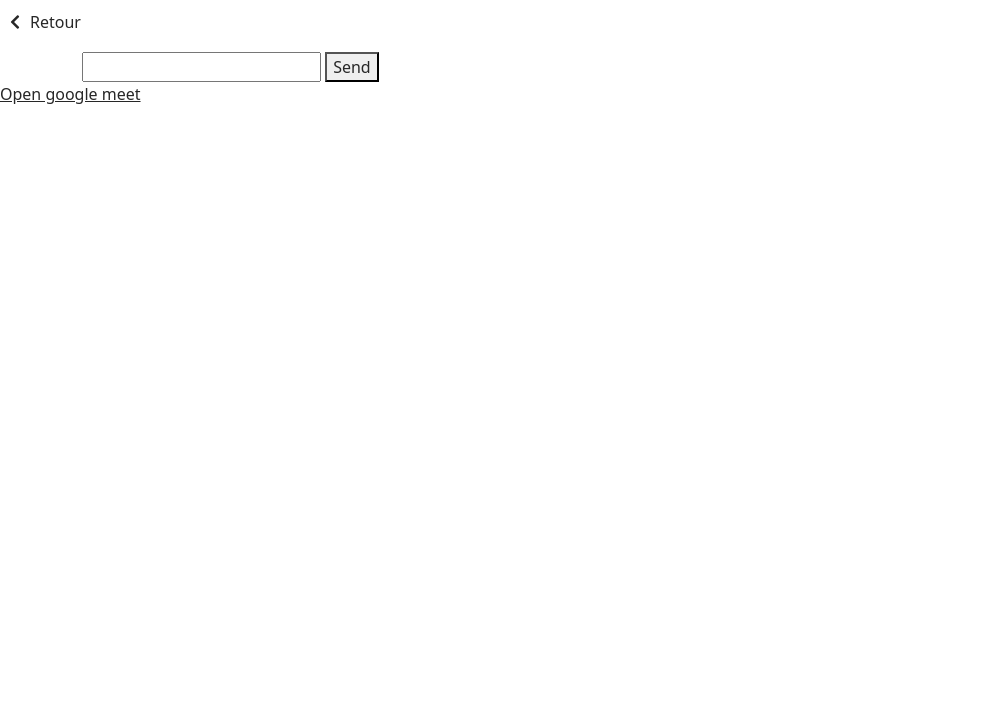
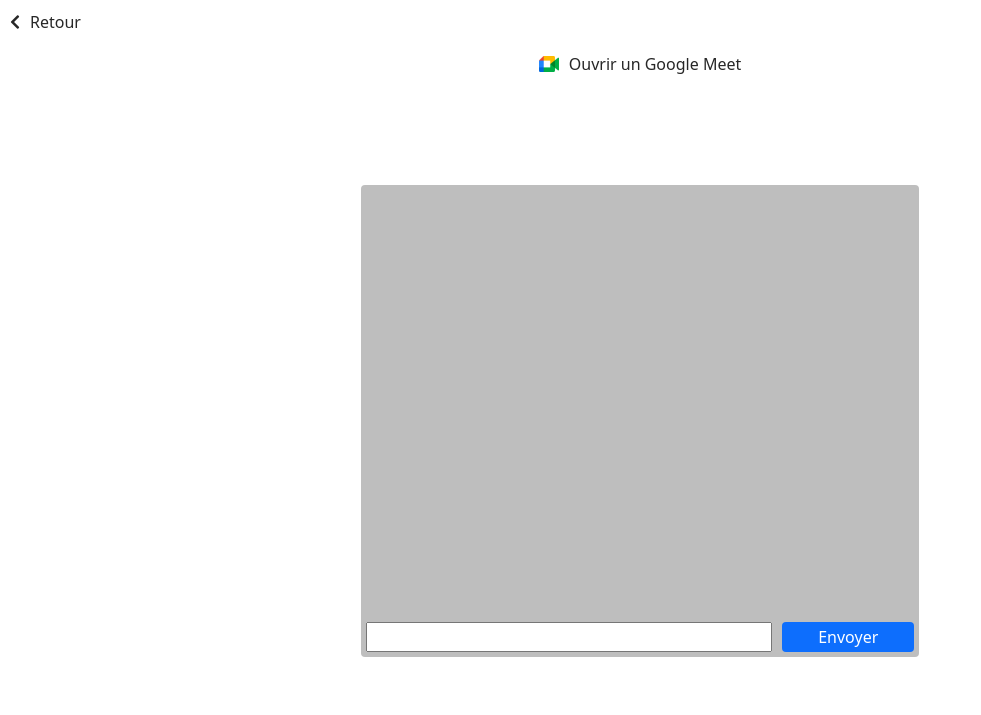
Before and after one commit to lucas-ru/projet_sumfony, a Symfony app: template templates/post/answer.html.twig in a window 1280 px wide. Shown: the top 715 px of the page, without its empty margins (0-981 px from the left). Run offline with Twig, Linux system fonts and the light colour scheme; the template is opened without the code that fills it, so the values that code supplies are empty; some libraries are stand-ins or nearby versions.

Commit message:
Lucas E -- Style chat

```diff
--- /dev/null
+++ b/public/css/chat.css
@@ -0,0 +1,100 @@
+.titleChat {
+    text-align: center;
+}
+
+.newGoogleMeet {
+    width: 100%;
+    display: flex;
+    align-items: center;
+    justify-content: center;
+}
+
+.newGoogleMeet img {
+    width: 20px;
+    height: auto;
+    margin-right: 10px;
+}
+
+.newGoogleMeet a {
+    text-decoration: none;
+}
+
+.chatContent {
+    display: flex;
+    flex-direction: column;
+    justify-content: center;
+    align-items: center;
+    height: 80vh;
+    padding-top: 50px;
+}
+
+.chatContainer {
+    width: 50%;
+    height: 80%;
+    display: flex;
+    flex-direction: column;
+    justify-content: space-between;
+    align-items: flex-start;
+    background-color: var(--grey-color);
+    border-radius: 4px;
+}
+
+.contentInputBtn {
+    width: 100%;
+    display: flex;
+    justify-content: space-between;
+    padding: 5px;
+}
+
+.contentInputBtn input {
+    width: 74%;
+}
+
+.contentInputBtn button {
+    width: 24%;
+    color: #fff;
+    background-color: #0d6efd;
+    border-radius: 4px;
+    border: none;
+}
+
+.messageAuthor {
+    width: 15%;
+}
+
+.messageContent {
+    word-break: break-all;
+}
+
+#ws-content-receiver {
+    width: 100%;
+    padding: 5px;
+    overflow-y: scroll;
+}
+
+#ws-content-receiver .message {
+    display: flex;
+    justify-content: space-between;
+}
+
+.messageLeft {
+    width: 70%;
+}
+
+@media screen and (max-width: 768px) {
+    .chatContainer {
+        width: 100%;
+        height: 100%;
+    }
+    #ws-content-receiver .message {
+        flex-direction: column;
+        margin: 5px 0;
+        border-bottom: 1px solid white;
+    }
+    .messageLeft {
+        width: 100%;
+    }
+    .messageDate {
+        text-align: right;
+    }
+}
--- a/templates/base.html.twig
+++ b/templates/base.html.twig
@@ -16,6 +16,7 @@
             <link href="{{ asset('css/create.css') }}" type="text/css" rel="stylesheet">
             <link href="{{ asset('css/show.css') }}" type="text/css" rel="stylesheet">
             <link href="{{ asset('css/account.css') }}" type="text/css" rel="stylesheet">
+            <link href="{{ asset('css/chat.css') }}" type="text/css" rel="stylesheet">
             <link rel="stylesheet" href="https://cdnjs.cloudflare.com/ajax/libs/font-awesome/5.15.3/css/all.min.css">
         {% endblock %}
 
--- a/templates/post/answer.html.twig
+++ b/templates/post/answer.html.twig
@@ -10,20 +10,33 @@
 
 
     <div class="container">
-      <h1>{{ chat.name }}</h1>
+      <h1 class="titleChat">{{ chat.name }}</h1>
 
-      <div id="ws-content-receiver">
-        {% for msg in chat.messages %}
-        <div class="message">
-          {{ msg.authorMsg }} : {{ msg.content }} {{ msg.createdAt | date('d/m/Y à H:i') }}
+      <div class="newGoogleMeet">
+        <img src="{{ asset('images/googleMeet.png') }}" alt="google-meet" srcset="">
+        <a href="https://meet.google.com/new" target="_blank">Ouvrir un Google Meet</a>
+      </div>
+      <div class="chatContent">
+        <div class="chatContainer">
+          <div id="ws-content-receiver">
+            {% for msg in chat.messages %}
+            <div class="message">
+              <div class="messageLeft">
+                <span class="messageAuthor">{{ msg.authorMsg }} : </span>
+                <span class="messageContent">{{ msg.content }}</span>
+              </div>
+              <span class="messageDate">{{ msg.createdAt | date('d/m/Y à H:i') }}</span>
+            </div>
+            {% endfor %}
+          </div>
+          <div class="contentInputBtn">
+            <input type="text" id="ws-content-to-send" />
+            <button id="ws-send-content">Envoyer</button>
+          </div>
         </div>
-        {% endfor %}
       </div>
-      <input type="text" id="ws-content-to-send" />
-      <button id="ws-send-content">Send</button>
     </div>
 
-    <a href="https://meet.google.com/new" target="_blank">Open google meet</a>
 
 {% endblock %}
 
```
Also changed, not shown: public/images/googleMeet.png (added).
